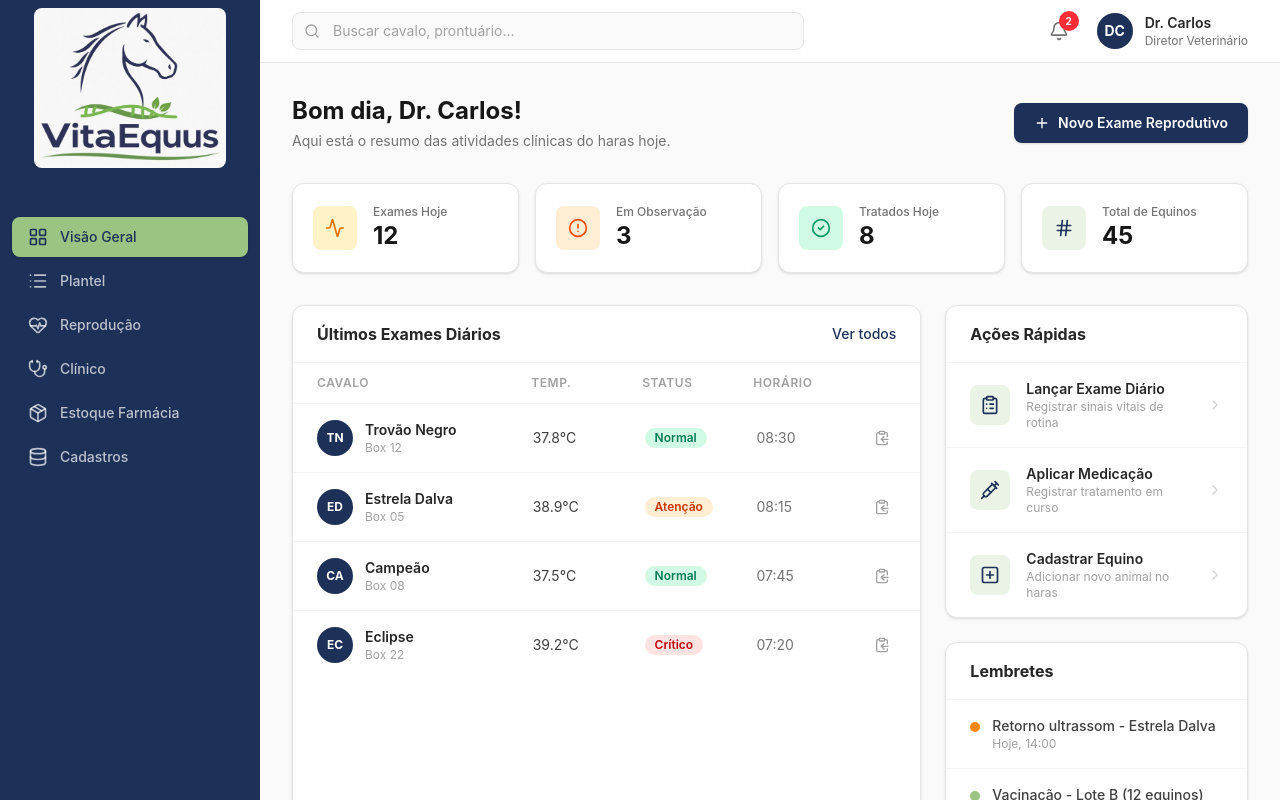
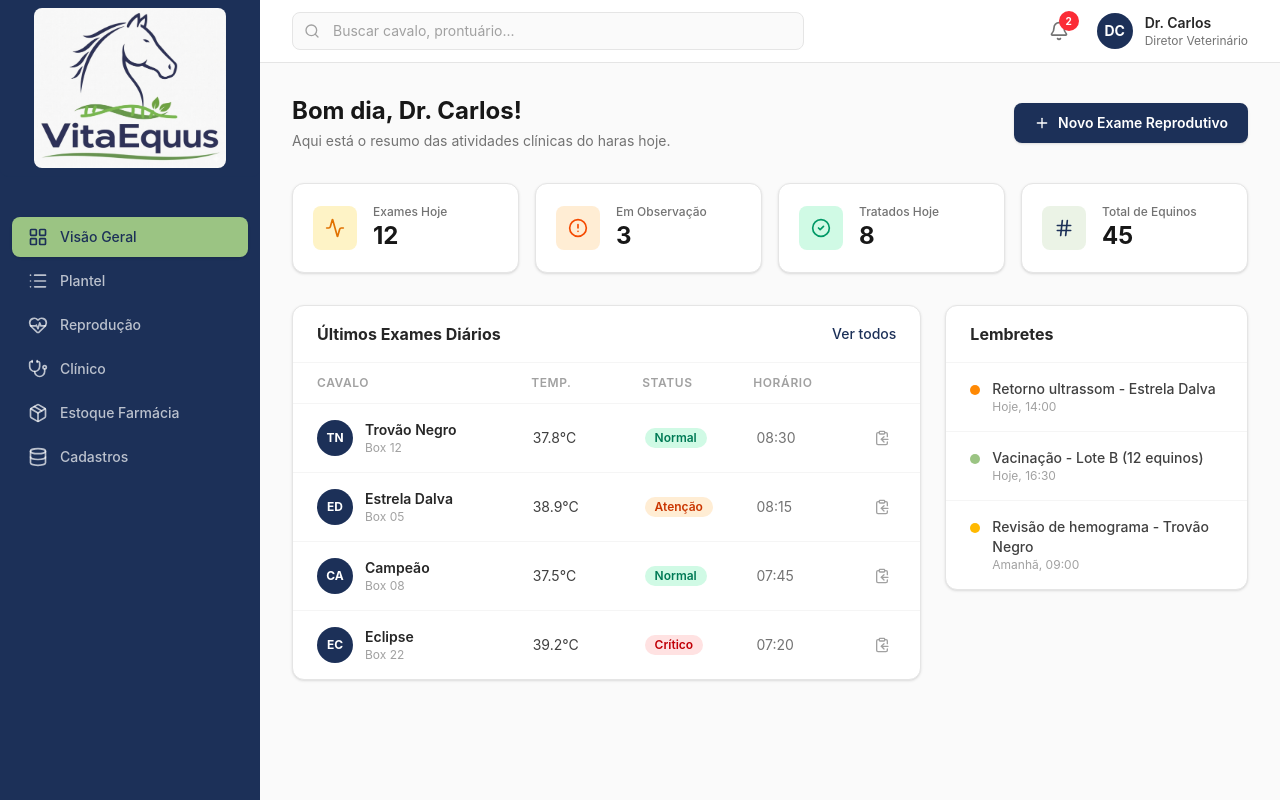
Before and after one commit to diogobrasil/vitta-equus-front, a React (Vite) app: page / in a window 1280 px wide. Built offline with nearby package versions, Linux system fonts and the light colour scheme.

Commit message:
refactor: remove 'Ações Rápidas' in Dashboard

```diff
--- a/src/pages/Dashboard.tsx
+++ b/src/pages/Dashboard.tsx
@@ -5,10 +5,6 @@ import {
     AlertCircle,
     CheckCircle2,
     Hash,
-    ChevronRight,
-    ClipboardList,
-    Syringe,
-    PlusSquare,
     ClipboardCopy,
 } from "lucide-react";
 
@@ -24,12 +20,6 @@ interface Exam {
     time: string;
 }
 
-interface QuickAction {
-    icon: React.ReactNode;
-    title: string;
-    subtitle: string;
-    route?: string;
-}
 
 interface Reminder {
     color: string;
@@ -105,25 +95,6 @@ const EXAMS: Exam[] = [
     },
 ];
 
-const QUICK_ACTIONS: QuickAction[] = [
-    {
-        icon: <ClipboardList className="h-5 w-5 text-brand-blue" />,
-        title: "Lançar Exame Diário",
-        subtitle: "Registrar sinais vitais de rotina",
-    },
-    {
-        icon: <Syringe className="h-5 w-5 text-brand-blue" />,
-        title: "Aplicar Medicação",
-        subtitle: "Registrar tratamento em curso",
-        route: "/clinico/novo",
-    },
-    {
-        icon: <PlusSquare className="h-5 w-5 text-brand-blue" />,
-        title: "Cadastrar Equino",
-        subtitle: "Adicionar novo animal no haras",
-        route: "/plantel/novo",
-    },
-];
 
 const REMINDERS: Reminder[] = [
     {
@@ -269,33 +240,6 @@ export default function Dashboard() {
 
                 {/* Coluna lateral (1/3) */}
                 <div className="flex flex-col gap-6">
-                    {/* Ações Rápidas */}
-                    <div className="rounded-xl border border-neutral-200 bg-white shadow-sm">
-                        <h2 className="border-b border-neutral-100 px-6 py-4 text-base font-bold text-neutral-800">
-                            Ações Rápidas
-                        </h2>
-                        <div className="divide-y divide-neutral-100">
-                            {QUICK_ACTIONS.map((a) => (
-                                <button
-                                    key={a.title}
-                                    type="button"
-                                    onClick={() => a.route && navigate(a.route)}
-                                    className="flex w-full items-center gap-4 px-6 py-4 text-left transition-colors hover:bg-neutral-50"
-                                >
-                                    <div className="flex h-10 w-10 shrink-0 items-center justify-center rounded-lg bg-brand-green/20">
-                                        {a.icon}
-                                    </div>
-                                    <div className="flex-1 min-w-0">
-                                        <p className="text-sm font-semibold text-neutral-800">
-                                            {a.title}
-                                        </p>
-                                        <p className="text-xs text-neutral-400">{a.subtitle}</p>
-                                    </div>
-                                    <ChevronRight className="h-4 w-4 shrink-0 text-neutral-300" />
-                                </button>
-                            ))}
-                        </div>
-                    </div>
 
                     {/* Lembretes */}
                     <div className="rounded-xl border border-neutral-200 bg-white shadow-sm">
```
